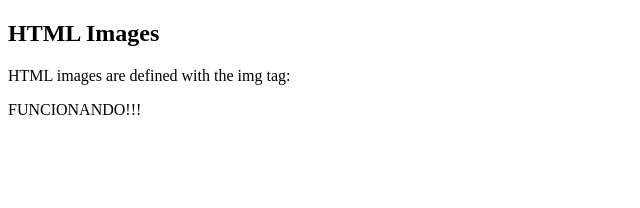
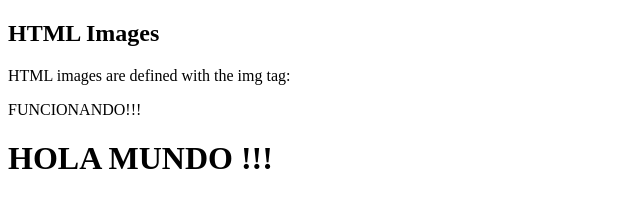
Before and after one commit to JulianCeti/JulianCeti.github.io, a plain HTML site: page index.html in a window 1280 px wide. Shown: the whole page, without its empty margins (0-640 px from the left). Drawn offline with Linux system fonts and the light colour scheme.

Commit message:
modificando index.html

```diff
--- a/index.html
+++ b/index.html
@@ -7,5 +7,7 @@
 
 FUNCIONANDO!!!
 
+
+<h1>HOLA MUNDO !!!</h1>
 </body>
 </html>
```
